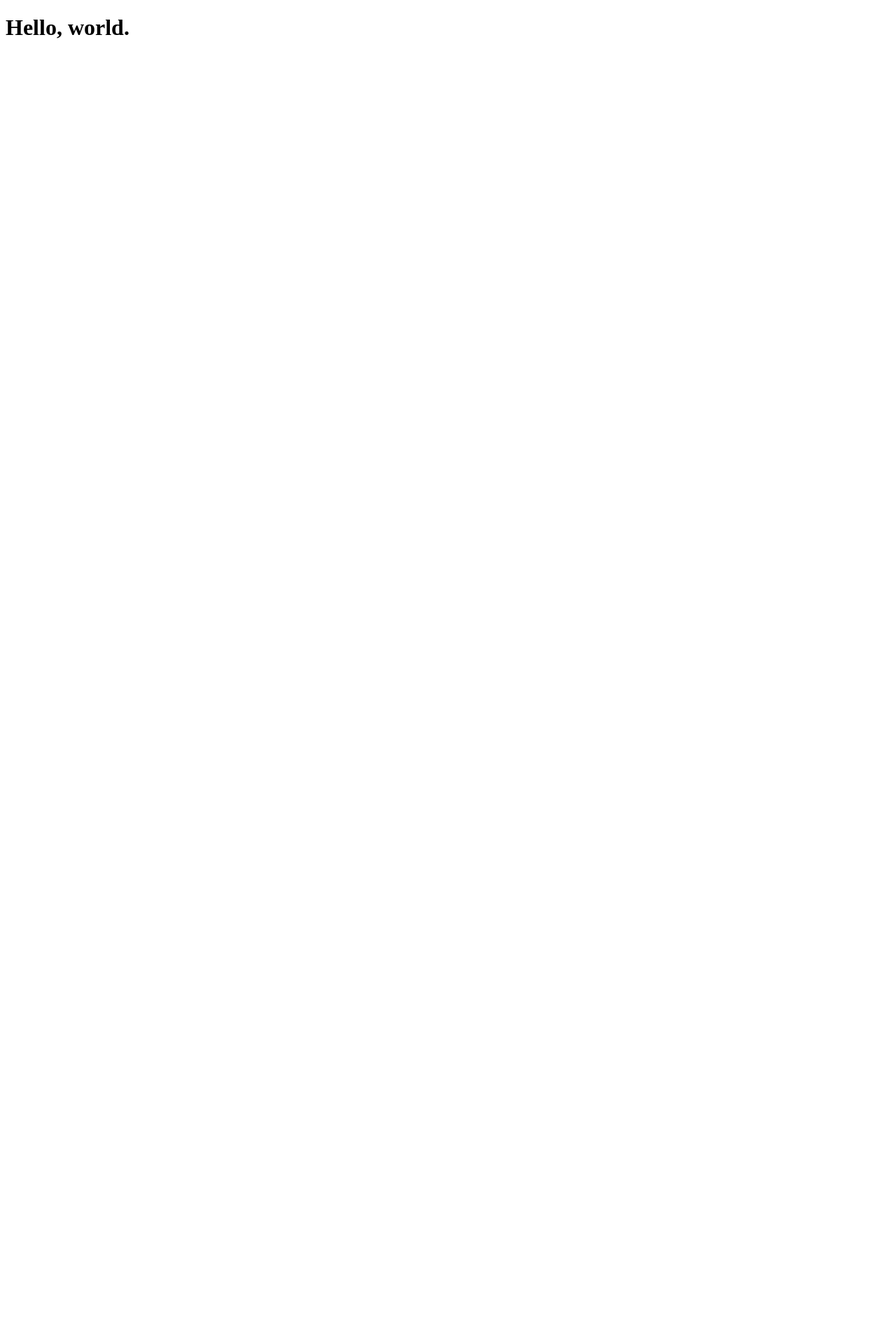
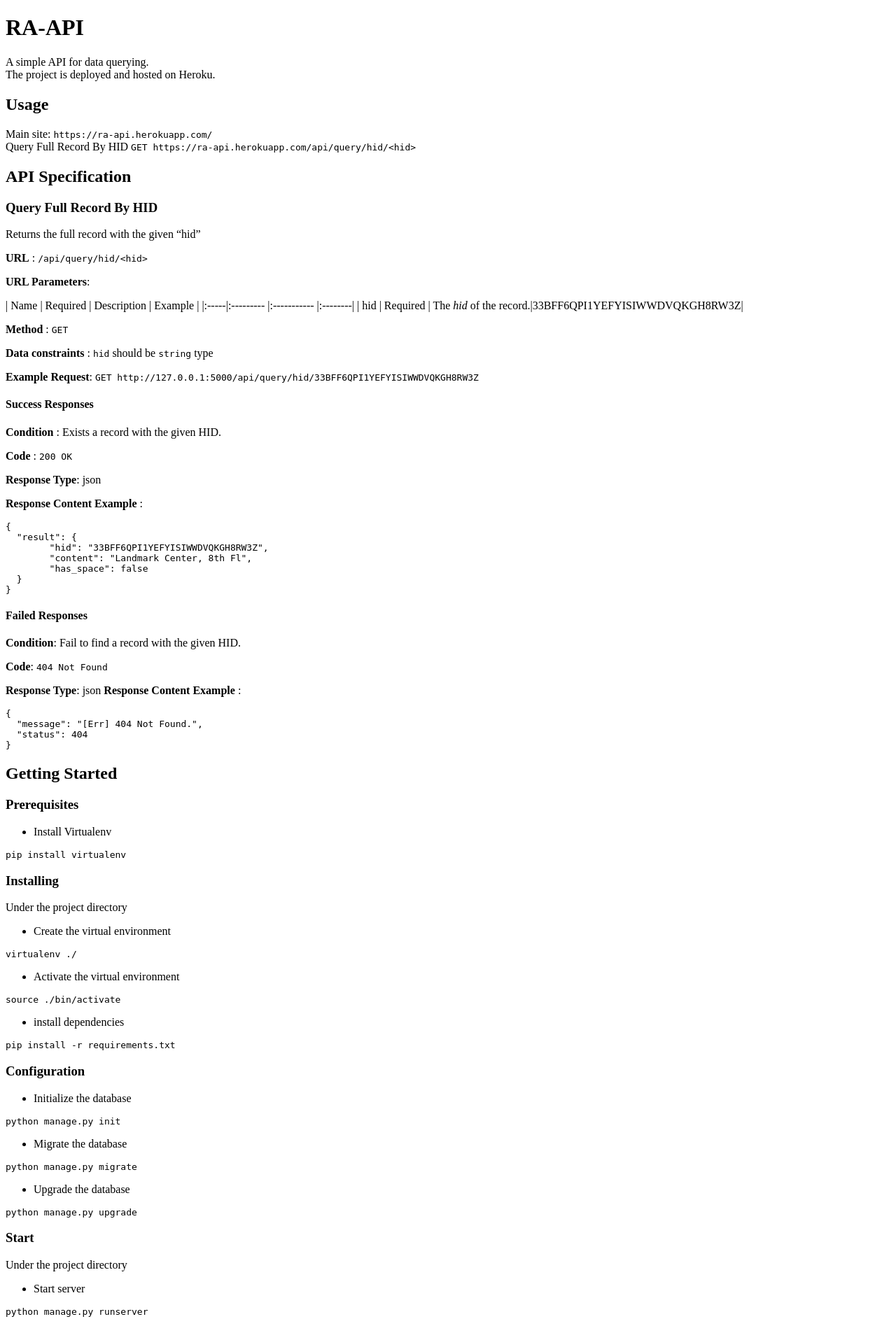
Before and after one commit to terrenceliu/ra-api, a Flask app: page / in a window 1280 px wide. Before the commit the page is almost empty. Shown: the whole page at 70% size. Before the commit the page ends 55 px from the top, so only its background shows below. Run offline with Flask 2, Linux system fonts and the light colour scheme.

Commit message:
fix templates

```diff
--- a/templates/index.html
+++ b/templates/index.html
@@ -5,6 +5,141 @@
     <title>RA-API</title>
 </head>
 <body>
-<h1>Hello, world.</h1>
+<div id="content">
+    <h1 id="raapi">RA-API</h1>
+
+<p>A simple API for data querying. <br />
+The project is deployed and hosted on Heroku.</p>
+
+<h2 id="usage">Usage</h2>
+
+<p>Main site: <code>https://ra-api.herokuapp.com/</code> <br />
+Query Full Record By HID <code>GET https://ra-api.herokuapp.com/api/query/hid/&lt;hid&gt;</code>  </p>
+
+<h2 id="apispecification">API Specification</h2>
+
+<h3 id="queryfullrecordbyhid">Query Full Record By HID</h3>
+
+<p>Returns the full record with the given “hid”</p>
+
+<p><strong>URL</strong> : <code>/api/query/hid/&lt;hid&gt;</code></p>
+
+<p><strong>URL Parameters</strong>:  </p>
+
+<p>| Name | Required | Description  | Example |
+|:-----|:--------- |:----------- |:--------|
+| hid  | Required | The <em>hid</em> of the record.|33BFF6QPI1YEFYISIWWDVQKGH8RW3Z|</p>
+
+<p><strong>Method</strong> : <code>GET</code></p>
+
+<p><strong>Data constraints</strong> : <code>hid</code> should be <code>string</code> type</p>
+
+<p><strong>Example Request</strong>:
+<code>GET http://127.0.0.1:5000/api/query/hid/33BFF6QPI1YEFYISIWWDVQKGH8RW3Z</code></p>
+
+<h4 id="successresponses">Success Responses</h4>
+
+<p><strong>Condition</strong> : Exists a record with the given HID.</p>
+
+<p><strong>Code</strong> : <code>200 OK</code></p>
+
+<p><strong>Response Type</strong>: json</p>
+
+<p><strong>Response Content Example</strong> :</p>
+
+<pre><code class="json language-json">{
+  "result": {
+        "hid": "33BFF6QPI1YEFYISIWWDVQKGH8RW3Z",
+        "content": "Landmark Center, 8th Fl",
+        "has_space": false
+  }
+}
+</code></pre>
+
+<h4 id="failedresponses">Failed Responses</h4>
+
+<p><strong>Condition</strong>: Fail to find a record with the given HID.</p>
+
+<p><strong>Code</strong>: <code>404 Not Found</code></p>
+
+<p><strong>Response Type</strong>: json
+<strong>Response Content Example</strong> :</p>
+
+<pre><code class="json language-json">{
+  "message": "[Err] 404 Not Found.",
+  "status": 404
+}
+</code></pre>
+
+<h2 id="gettingstarted">Getting Started</h2>
+
+<h3 id="prerequisites">Prerequisites</h3>
+
+<ul>
+<li>Install Virtualenv </li>
+</ul>
+
+<pre><code class="commandline language-commandline">pip install virtualenv
+</code></pre>
+
+<h3 id="installing">Installing</h3>
+
+<p>Under the project directory</p>
+
+<ul>
+<li>Create the virtual environment</li>
+</ul>
+
+<pre><code class="commandline language-commandline">virtualenv ./
+</code></pre>
+
+<ul>
+<li>Activate the virtual environment</li>
+</ul>
+
+<pre><code class="commandline language-commandline">source ./bin/activate
+</code></pre>
+
+<ul>
+<li>install dependencies</li>
+</ul>
+
+<pre><code class="commandline language-commandline">pip install -r requirements.txt
+</code></pre>
+
+<h3 id="configuration">Configuration</h3>
+
+<ul>
+<li>Initialize the database</li>
+</ul>
+
+<pre><code class="commandline language-commandline">python manage.py init
+</code></pre>
+
+<ul>
+<li>Migrate the database</li>
+</ul>
+
+<pre><code class="commandline language-commandline">python manage.py migrate
+</code></pre>
+
+<ul>
+<li>Upgrade the database</li>
+</ul>
+
+<pre><code class="commandline language-commandline">python manage.py upgrade
+</code></pre>
+
+<h3 id="start">Start</h3>
+
+<p>Under the project directory</p>
+
+<ul>
+<li>Start server</li>
+</ul>
+
+<pre><code class="commandline language-commandline">python manage.py runserver
+</code></pre>
+</div>
 </body>
 </html>
```
